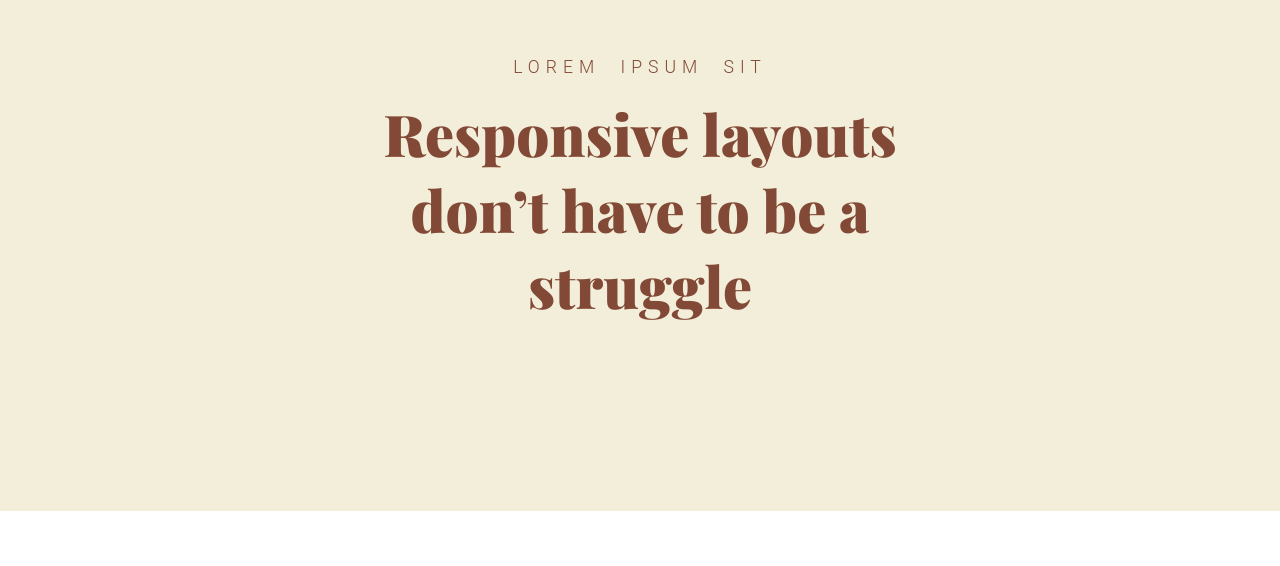
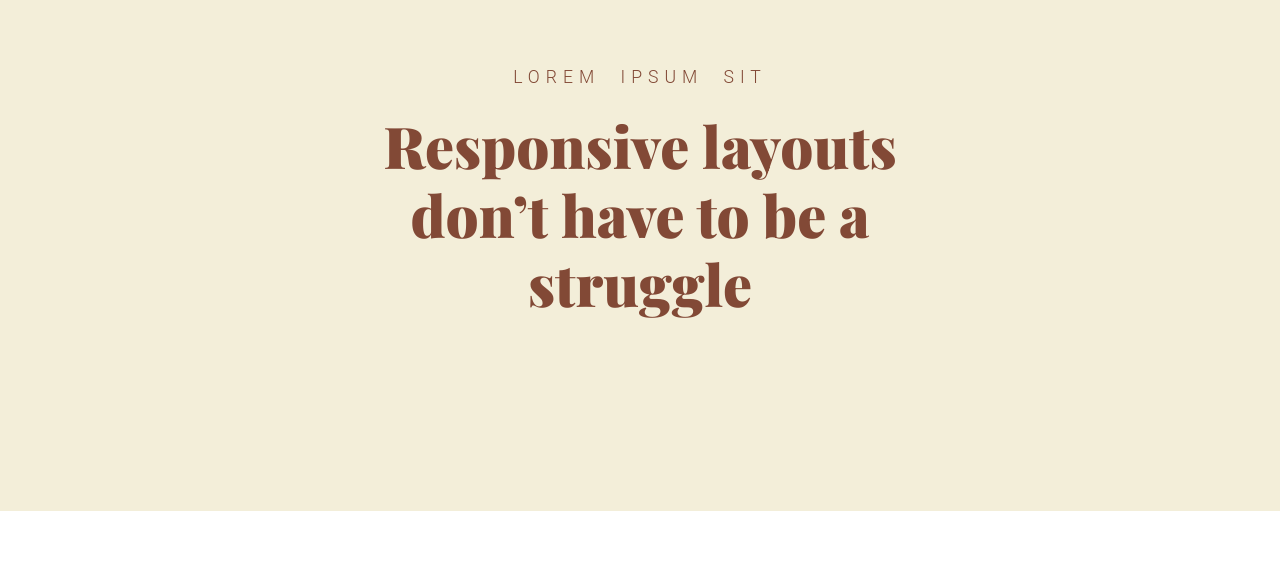
Before and after one commit to theCieniu/responsive-layouts-homework, a plain HTML site: page index.html in a window 1280 px wide. Shown: the part 149-715 px from the top of the page. Drawn offline with nearby package versions, Linux system fonts and the light colour scheme; a script that the page names is missing.

Commit message:
solution
comparing my code with the challenge's solution by Kevin Powell

```diff
--- a/styles.css
+++ b/styles.css
@@ -26,6 +26,7 @@ h1, h2 {
 
 h1 {
   font-size: 3.6rem;
+  line-height: 1.2;
 }
 
 h2 {
@@ -34,6 +35,7 @@ h2 {
 
 p {
   padding: 1em 0;
+  line-height: 2rem;
 }
 
 #lead {
@@ -63,7 +65,6 @@ p {
   max-width: 1128px;
   justify-content: space-between;
   margin: 0 auto;
-
 }
 
 header, footer, section {
@@ -93,7 +94,6 @@ header {
 #third {
   background-color: var(--middle);
   color: white;
-
 }
 
 #third .flexrow {
@@ -103,7 +103,6 @@ header {
 .container {
   width: 47%;
 }
-
 
 /*======= SECTION ===========*/
 /*======= SECTION ===========*/
@@ -132,7 +131,6 @@ a:link:active, a:visited:active {
 }
 
 @media (max-width: 600px) {
-
   .flexrow {
     display: block;
   }
@@ -153,5 +151,4 @@ header {
   img {
     margin-top: 2em;
   }
-
 }
```
Lines whose indentation alone changed are shown as unchanged.
